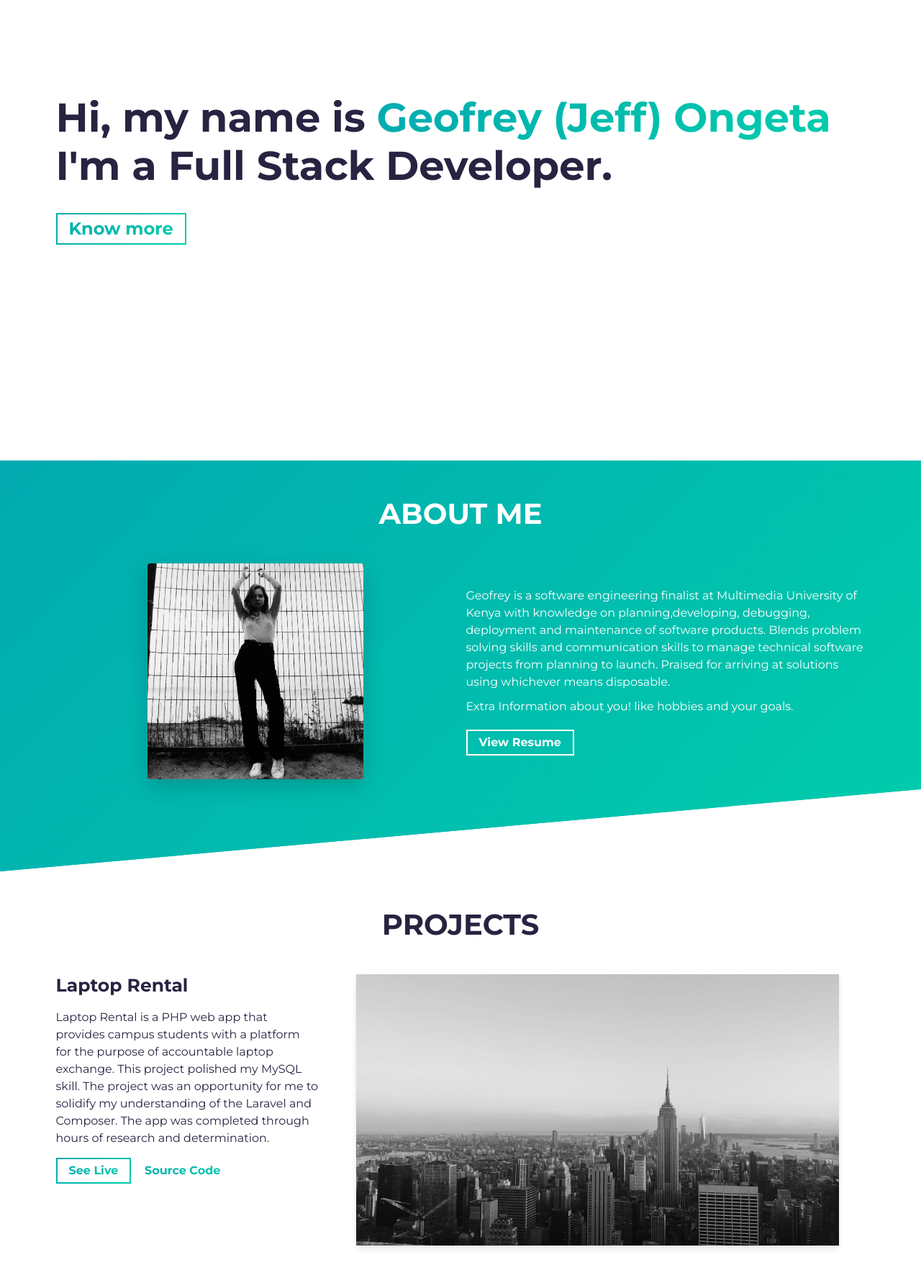
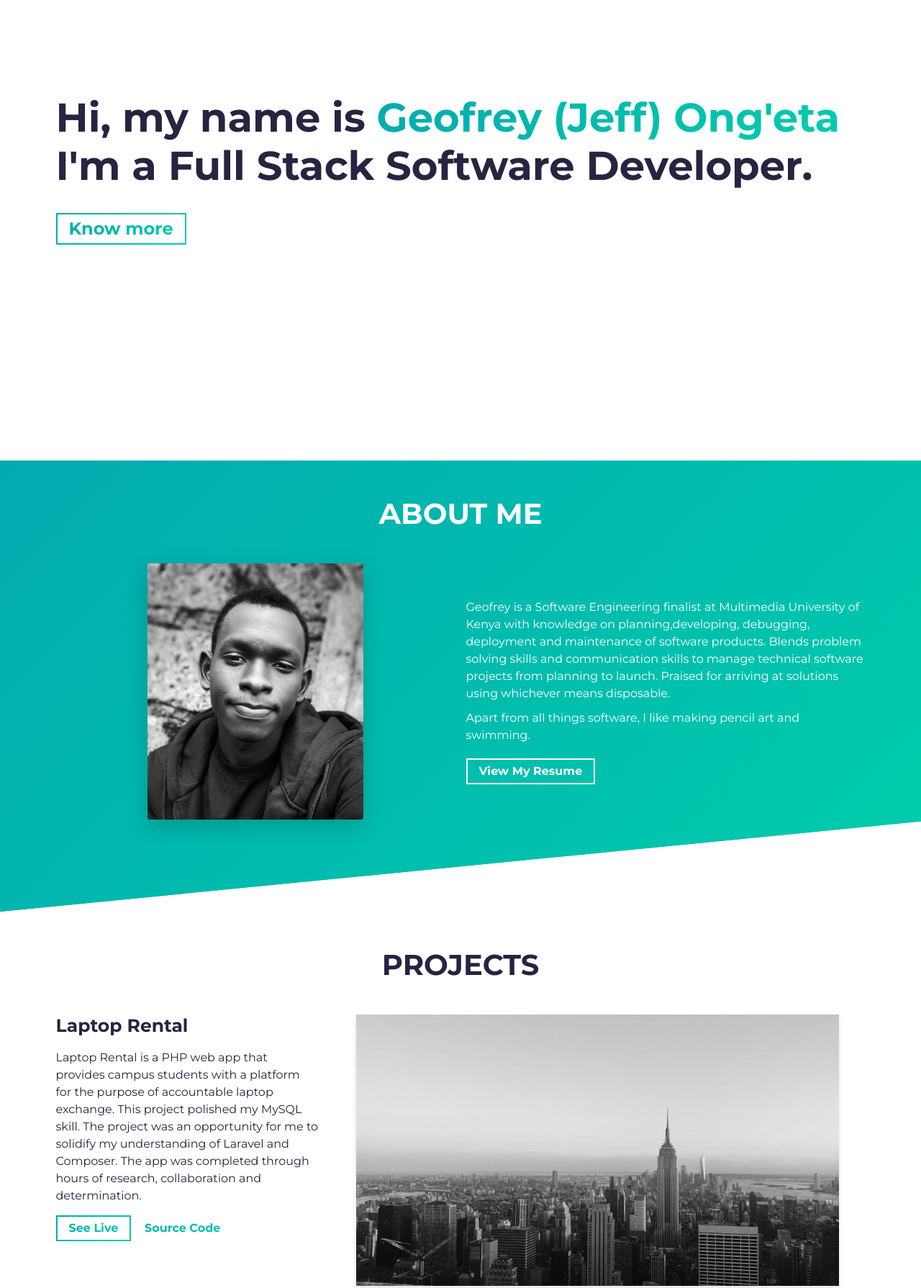
Before and after one commit to obara501/myportfolio, a website built with Parcel: page src/index.html in a window 1280 px wide. Shown: the part 160-1950 px from the top of the page at 72% size. Built offline with nearby package versions, Linux system fonts and the light colour scheme.

Commit message:
Add profile image

```diff
--- a/src/index.html
+++ b/src/index.html
@@ -18,7 +18,7 @@
     <link rel="shortcut icon" type="image/png" href="assets/favicon.png" />
 
     <!-- Todo: put here your site title -->
-    <title>Geofrey Ongeta | Developer</title>
+    <title>Geofrey Ongeta | Sofware Developer</title>
     <!-- Todo: add some coding keywords below - e.g: (javascript, yourusername, etc) -->
     <meta name="keywords" content="[obara501], [Geofrey Obara], PHP" />
     <!-- Todo: improve your SEO by adding a small description of you -->
@@ -34,8 +34,6 @@
       src="https://unpkg.com/scrollreveal@4.0.0/dist/scrollreveal.min.js"
     ></script>
 
-    <!-- Todo: remove the below script once you finish your portfolio -->
-    <script async defer src="https://buttons.github.io/buttons.js"></script>
   </head>
 
   <!-- Todo: read the following HTML Todos to create your stunning portfolio website -->
@@ -46,9 +44,9 @@
     <section id="hero" class="jumbotron">
       <div class="container">
         <h1 class="hero-title load-hidden">
-          Hi, my name is <span class="text-color-main">Geofrey (Jeff) Ongeta</span>
+          Hi, my name is <span class="text-color-main">Geofrey (Jeff) Ong'eta</span>
           <br />
-          I'm a Full Stack Developer.
+          I'm a Full Stack Software Developer.
         </h1>
         <p class="hero-cta load-hidden">
           <a rel="noreferrer" class="cta-btn cta-btn--hero" href="#about"
@@ -71,7 +69,7 @@
                 class="img-fluid rounded shadow-lg"
                 height="auto"
                 width="300px"
-                src="assets/profile.jpg"
+                src="assets/profile.jpeg"
                 alt="Profile Image"
               />
             </div>
@@ -79,21 +77,21 @@
           <div class="col-md-6 col-sm-12">
             <div class="about-wrapper__info load-hidden">
               <p class="about-wrapper__info-text">
-                Geofrey is a software engineering finalist at Multimedia University of Kenya with knowledge on planning,developing, debugging,
+                Geofrey is a Software Engineering finalist at Multimedia University of Kenya with knowledge on planning,developing, debugging,
                 deployment and maintenance of software products. Blends problem solving skills and communication skills to manage
                 technical software projects from planning to launch. Praised for arriving at solutions using whichever means disposable.
               </p>
               <p class="about-wrapper__info-text">
-                Extra Information about you! like hobbies and your goals.
+                Apart from all things software, I like making pencil art and swimming.
               </p>
               <span class="d-flex mt-3">
                 <a
                   rel="noreferrer"
                   target="_blank"
                   class="cta-btn cta-btn--resume"
-                  href="assets/resume.pdf"
+                  href="assetS/GEOFREY_ONGETA_RESUME.pdf"
                 >
-                  View Resume
+                  View My Resume
                 </a>
               </span>
             </div>
@@ -117,8 +115,8 @@
                 <div>
                   <p class="mb-4">
                     Laptop Rental is a PHP web app that provides campus students with a platform for the purpose of accountable laptop exchange.
-                    This project polished my  MySQL skill. The project was an opportunity for me to solidify my understanding of the Laravel and Composer.
-                    The app was completed through hours of research and determination.
+                    This project polished my MySQL skill. The project was an opportunity for me to solidify my understanding of Laravel and Composer.
+                    The app was completed through hours of research, collaboration and determination.
                   </p>
                 </div>
                 <a
@@ -220,10 +218,10 @@
                 <h3 class="project-wrapper__text-title">GambleAware</h3>
                 <div>
                   <p class="mb-4">
-                    GambleAware is a web app for a Machinel Learning model that prdeicts a gambler's likelihood of developing an addiction. The Project
-                    required me to learn Python and it's machine learning libraries such as Scikitlearn. Working with git, I was able to
-                    version the source code appropriately. The project also required the REST API for CRUD operarions. The model had  web interface
-                    for user interaction. Skills heavily utilised were teamwork  and research.
+                    GambleAware is a web app for a Machine Learning model that predicts a gambler's likelihood of developing an addiction. The Project
+                    required me to learn Python and it's ML libraries such as Scikitlearn. Working with git, I was able to
+                    version the source code appropriately. The project also required a REST API for CRUD operations. The model has a web interface
+                    for user interaction. Skills heavily utilised were teamwork and research.
                   </p>
                 </div>
                 <a
@@ -312,7 +310,7 @@
         <p class="footer__text">
           © 2023 - Template developed by
           <a rel="noreferrer" href="https://github.com/obara501" target="_blank"
-            >Geofrey Obara</a
+            >Geofrey Ong'eta</a
           >
         </p>
 
```
Also changed, not shown: src/assets/profile.jpeg (added), src/assets/profile1.jpg (renamed from src/assets/profile.jpg), 2 other files.
